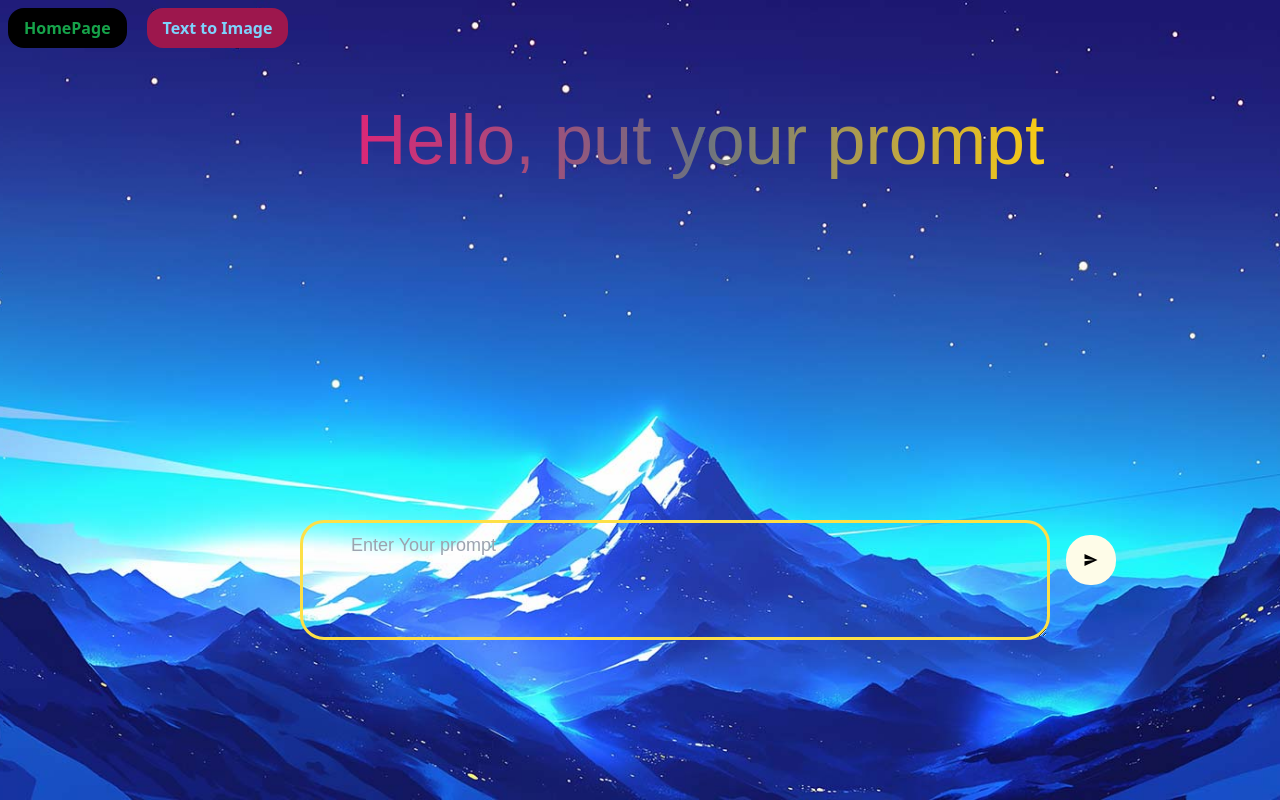
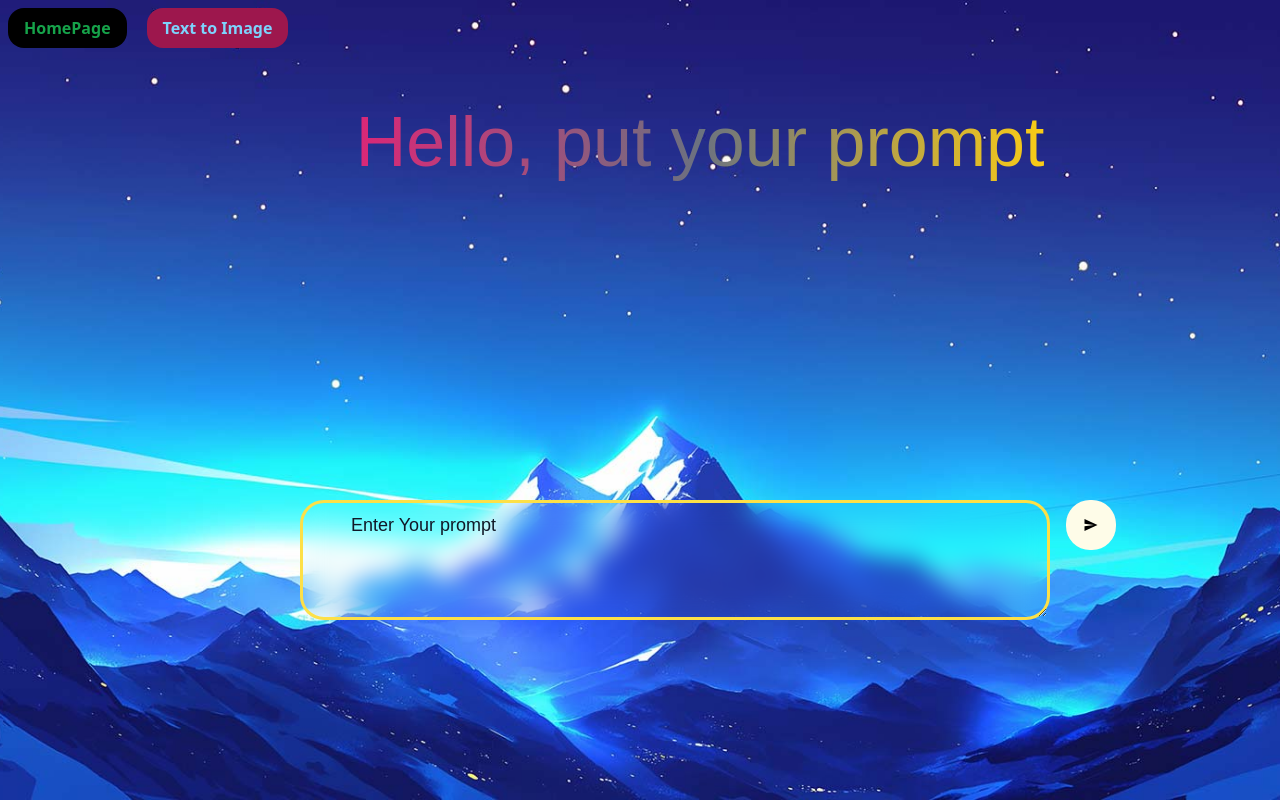
Before and after one commit to MadhavKhant/new-gemini-and-image-generator, a React (Vite) app: page /Gemini in a window 1280 px wide. Built offline with nearby package versions, Linux system fonts and the light colour scheme; no server answers; a web font is replaced by a local one.

Commit message:
six commit

```diff
--- a/src/Pages/GeminiAi.jsx
+++ b/src/Pages/GeminiAi.jsx
@@ -68,9 +68,7 @@ const GeminiAi = () => {
       <div className="w-fit flex gap-5 translate-x-2 translate-y-2">
         <Link to="/"
           className="font-bold px-4 py-2 rounded-2xl bg-black text-green-600
-            hover:scale-90 transition-all duration-300 hover:bg-gray-700 hover:text-white
-
-            "
+            hover:scale-90 transition-all duration-300 hover:bg-gray-700 hover:text-white"
         >
           HomePage
         </Link>
@@ -93,10 +91,11 @@ const GeminiAi = () => {
           fontStyle: "normal",
         }}
       >
-        <div className="w-[1000px] h-[400px] mx-auto overflow-y-auto rounded-3xl">
+        <div className={`w-fit h-[400px] mx-auto overflow-y-auto rounded-3xl translate-y-[-30px] ${active ? "shadow-6xl" : ""}`}>
           {
             !loading &&
-            <div className="pros overflow-y-auto max-w-[900px] ml-4 mt-2 text-black"
+            <div className={`pros overflow-y-auto max-w-[800px] ml-4 mt-2 text-black  px-4 py-4 rounded-3xl
+              ${active ? "backdrop-blur-md " : ""}`}
               dangerouslySetInnerHTML={{__html: OutputData}}
             >
             </div>
@@ -112,20 +111,20 @@ const GeminiAi = () => {
           }
         </div>
 
-        <div className="flex justify-center items-center w-fit mx-auto mb-5 mt-10">
+        <div className="flex justify-center items-center w-fit mx-auto mb-5 mt-10 translate-y-[-20px]">
           <textarea
             value={inputValue}
             onChange={(e) => SetinputValue(e.target.value)}
             placeholder="Enter Your prompt"
             className=" border-[3px] border-yellow-300 w-[750px] max-h-[100px] min-h-[120px] bg-transparent
-              text-black text-lg rounded-3xl px-12 py-2"
+              text-black text-lg rounded-3xl px-12 py-2 placeholder-gray-900 backdrop-blur-md "
           >
           </textarea>
             <button
               onClick={Clickhandler}
               className="bg-yellow-50 right-6 flex justify-center hover:text-yellow-800
                hover:bg-slate-700 hover:scale-90 transition-all duration-300
-              items-center rounded-3xl text-black w-[50px] h-[50px] translate-x-4 translate-y-[-20px]"
+              items-center rounded-3xl text-black w-[50px] h-[50px] translate-x-4 translate-y-[-35px]"
             >
               <IoMdSend />
             </button>
--- a/tailwind.config.js
+++ b/tailwind.config.js
@@ -6,7 +6,16 @@ export default {
     "./src/**/*.{js,ts,jsx,tsx}",
   ],
   theme: {
-    extend: {},
+    extend: {
+      boxShadow: {
+        'xl': '0 10px 30px rgba(0, 0, 0, 0.3)',
+        '2xl': '0 10px 30px rgba(0, 0, 0, 0.4)',
+        '3xl': '0 10px 30px rgba(0, 0, 0, 0.5)', // Strong shadow
+        '4xl': '0 10px 30px rgba(0, 0, 0, 0.6)', // Strong shadow
+        '5xl': '0 15px 50px rgba(0, 0, 0, 0.7)', // Even stronger shadow
+        '6xl': '0 20px 70px rgba(0, 0, 0, 0.8)', // Maximum shadow effect
+      }
+    },
   },
   plugins: [
     typography
```
